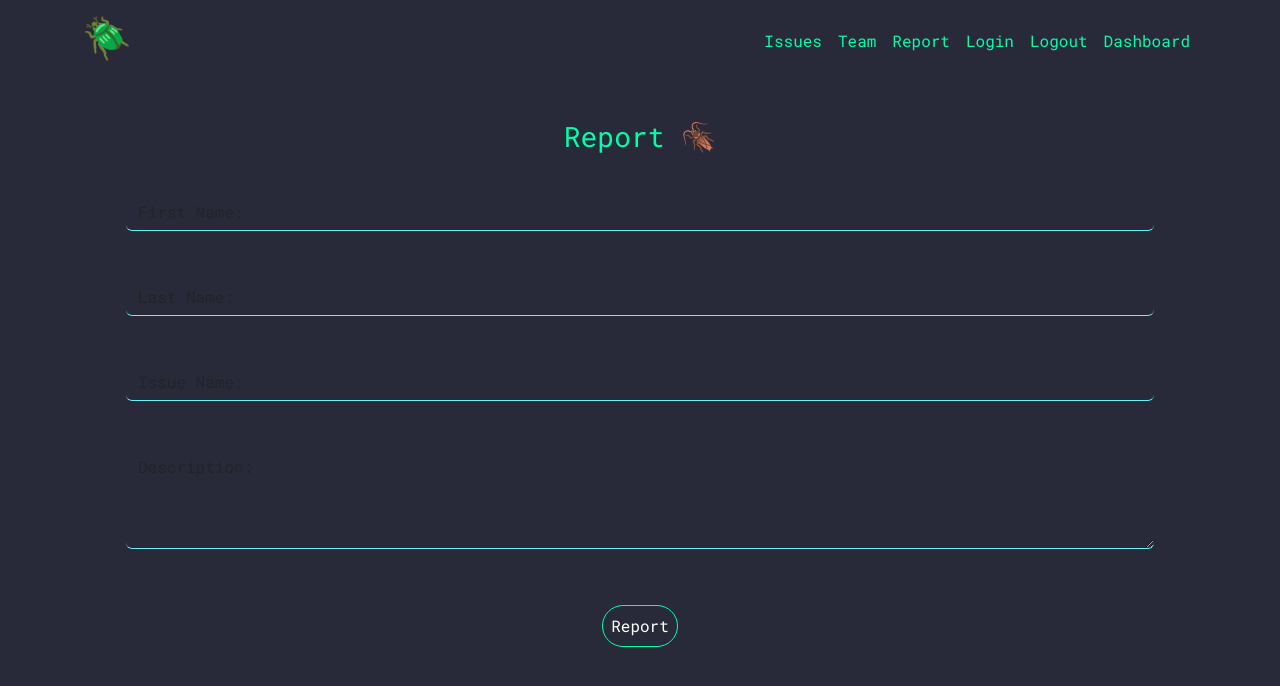
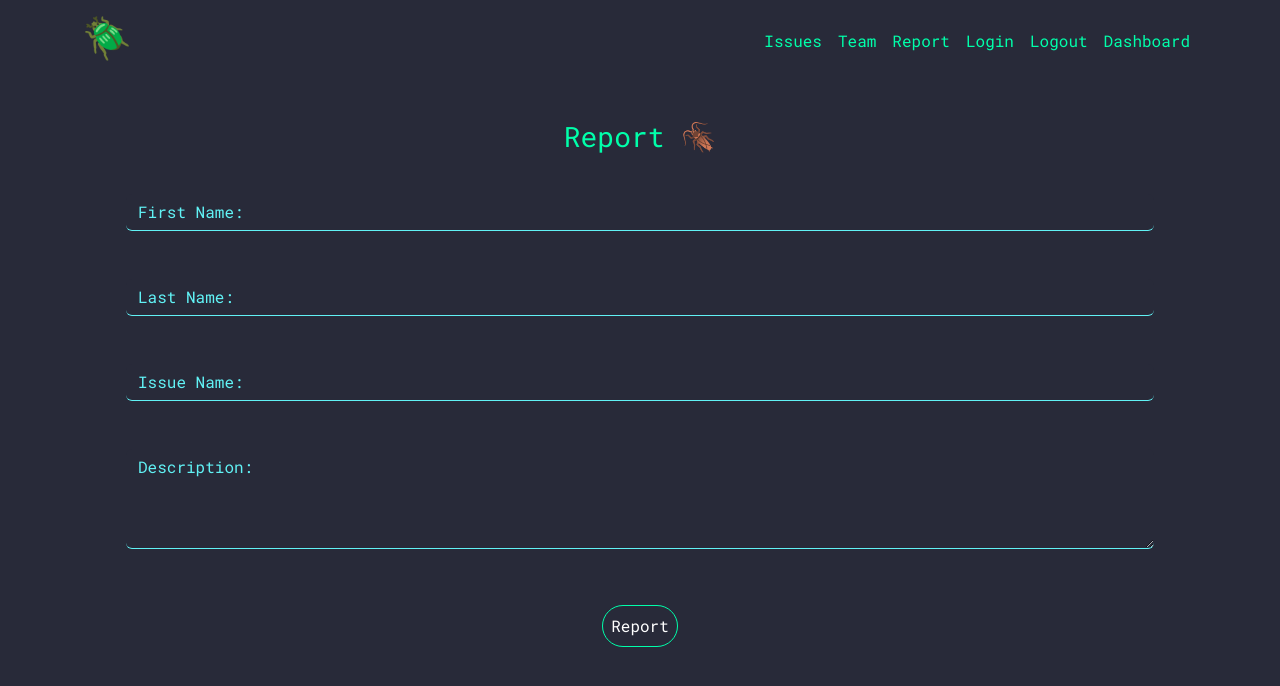
Before and after one commit to wilkensoncode/bug-tacker, a Python web app: template client/templates/report.html in a window 1280 px wide. Shown: the top 686 px of the page. Run offline with Jinja, Linux system fonts and the light colour scheme; the template is opened without the code that fills it, so the values that code supplies are empty.

Commit message:
change html froms and swl table name

```diff
--- a/client/static/css/form.css
+++ b/client/static/css/form.css
@@ -44,7 +44,7 @@
   background-color: var(--dark);
 }
 
-.col span {
+.col .ipnut {
     background-color: var(--dark);
     border-top: none;
     border-left:None;
@@ -62,7 +62,7 @@
 }
 
 .col span, input {
-         display: block;
+   display: block;
 }
 .col input::placeholder { /* Chrome, Firefox, Opera, Safari 10.1+ */
   color: var(--white);
--- a/client/templates/report.html
+++ b/client/templates/report.html
@@ -3,34 +3,37 @@
 {% block title %} report {% endblock %}
 
 {% block section %}
-	<form  action="{{url_for('view.report')}}" method="POST">
+<form action="{{url_for('view.report')}}" method="POST">
 	<div class="container ">
-			<div class="sign pt-5" align="center"><h3>Report 🪳</h3></div>
+		<div class="sign pt-5" align="center">
+			<h3>Report 🪳</h3>
+		</div>
 		<div class="justify-content-center p-2">
 			<div class="row p-4">
 				<div class="col input-group">
-						<span class="input-group-text">First Name:</span>
+					<span class="input-group-text input">First Name:</span>
 					<input type="text" class="form-control" id="firstname" name="first_name">
 				</div>
 			</div>
 			<div class="row p-4">
 				<div class="col input-group">
-						<span class="input-group-text">Last Name:</span>
+					<span class="input-group-text input">Last Name:</span>
 					<input type="text" class="form-control" id="lastname" name="last_name">
 				</div>
 			</div>
 
 			<div class="row p-4">
 				<div class="col input-group">
-						<span class="input-group-text">Issue Name:</span>
+					<span class="input-group-text input">Issue Name:</span>
 					<input type="text" class="form-control" id="report" name="issue" />
 				</div>
 			</div>
 
 			<div class="row p-4">
 				<div class="col input-group">
-						<span class="input-group-text">Description:</span>
-						<textarea class="form-control" id="floatingTextarea2" style="height: 100px" name="description"></textarea>
+					<span class="input-group-text input">Description:</span>
+					<textarea class="form-control" id="floatingTextarea2" style="height: 100px"
+						name="description"></textarea>
 				</div>
 			</div>
 		</div>
--- a/server/models.py
+++ b/server/models.py
@@ -3,7 +3,7 @@ from flask_login import UserMixin
 from sqlalchemy.sql import func
 
 
-class User(db.Model):
+class RegisteredUser(db.Model):
     id = db.Column(db.Integer, primary_key=True)
     first_name = db.Column(db.String(100))
     first_last = db.Column(db.String(100))
```
Also changed, not shown: client/templates/login.html (+7 -5 lines). Lines whose indentation alone changed are shown as unchanged.
